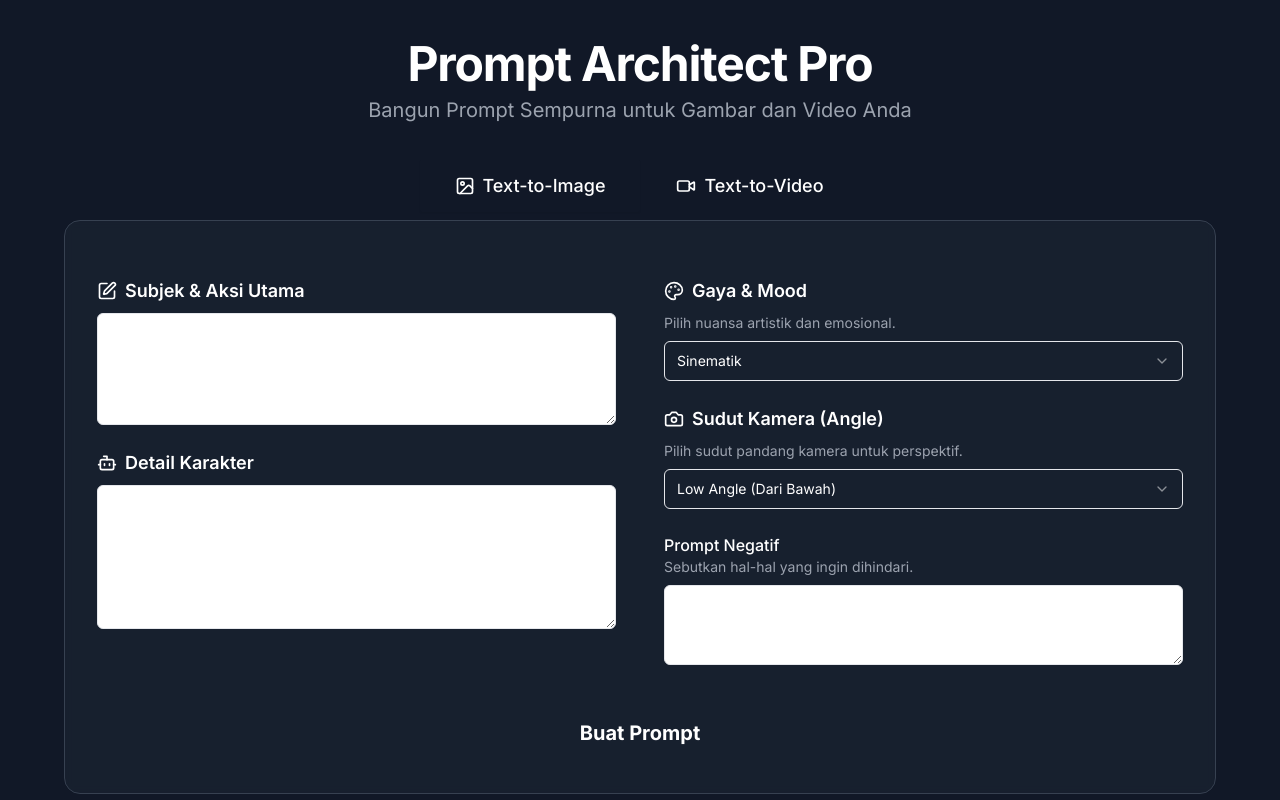
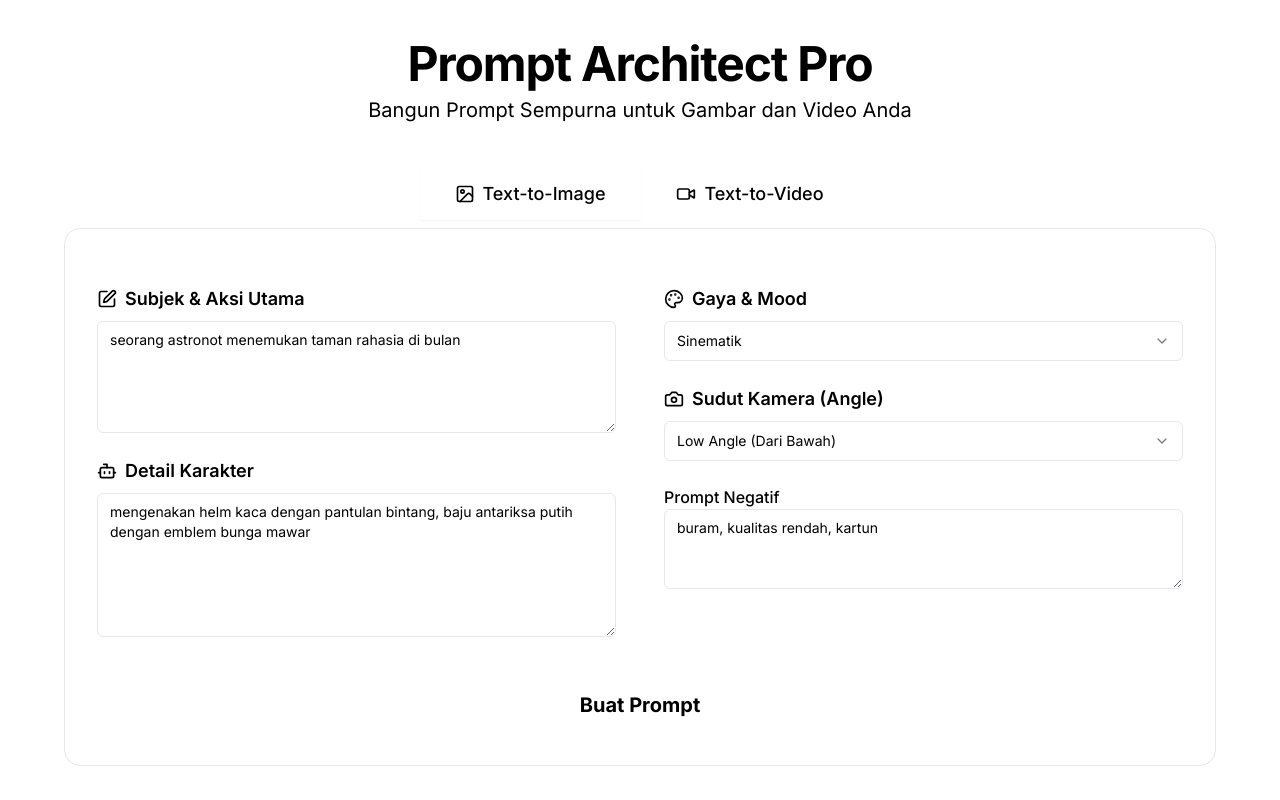
Before and after one commit to wiradipraja/prompt-architect-pro, a Next.js app: page / in a window 1280 px wide. Both pictures are taken after a click on the button "Buat Prompt". Shown: the top 800 px of the page. Built offline with nearby package versions, Linux system fonts and the light colour scheme.

Commit message:
Update page.tsx

```diff
--- a/app/page.tsx
+++ b/app/page.tsx
@@ -2,17 +2,17 @@
 "use client";
 
 import { useState } from 'react';
-import { Button } from "@/components/ui/button"; // Komponen premium
-import { Label } from "@/components/ui/label"; // Komponen premium
-import { Select, SelectContent, SelectItem, SelectTrigger, SelectValue } from "@/components/ui/select"; // Komponen premium
-import { Textarea } from "@/components/ui/textarea"; // Komponen premium
-import { Tabs, TabsContent, TabsList, TabsTrigger } from "@/components/ui/tabs"; // Komponen premium
-import { Image as ImageIcon, Video as VideoIcon, PenSquare, Camera, Palette, Bot } from "lucide-react"; // Ikon premium
+import { Button } from "@/components/ui/button";
+import { Label } from "@/components/ui/label";
+import { Select, SelectContent, SelectItem, SelectTrigger, SelectValue } from "@/components/ui/select";
+import { Textarea } from "@/components/ui/textarea";
+import { Tabs, TabsContent, TabsList, TabsTrigger } from "@/components/ui/tabs";
+import { Image as ImageIcon, Video as VideoIcon, PenSquare, Camera, Palette, Bot, Copy, Check } from "lucide-react";
 
 export default function ArchitectPro() {
   const [activeTab, setActiveTab] = useState("image");
 
-  // State untuk semua input
+  // State untuk input
   const [subject, setSubject] = useState("seorang astronot menemukan taman rahasia di bulan");
   const [characterDetails, setCharacterDetails] = useState("mengenakan helm kaca dengan pantulan bintang, baju antariksa putih dengan emblem bunga mawar");
   const [style, setStyle] = useState("Sinematik");
@@ -20,48 +20,55 @@ export default function ArchitectPro() {
   const [dialogue, setDialogue] = useState("Aku tidak percaya ini... setelah sekian lama.");
   const [negativePrompt, setNegativePrompt] = useState("buram, kualitas rendah, kartun");
 
+  // State BARU untuk output dan tombol salin
+  const [generatedPrompt, setGeneratedPrompt] = useState("");
+  const [copyButtonText, setCopyButtonText] = useState("Salin");
+
   const handleGenerate = () => {
-    // Logika untuk membuat prompt (tetap sama)
-    alert("Prompt Generated! Check console (F12).");
-    // ...
+    // Merakit prompt
+    let finalPrompt = `${characterDetails}, ${subject}, dengan gaya ${style}, dilihat dari sudut pandang ${angle}. --no ${negativePrompt}`;
+
+    if (activeTab === 'video') {
+        finalPrompt = `VIDEO: ${finalPrompt} | DIALOG: "${dialogue}"`;
+    }
+
+    // Menampilkan hasil di halaman
+    setGeneratedPrompt(finalPrompt);
+    setCopyButtonText("Salin"); // Reset tombol salin setiap kali generate baru
+  };
+
+  const handleCopy = () => {
+    if (!generatedPrompt) return;
+    navigator.clipboard.writeText(generatedPrompt);
+    setCopyButtonText("Tersalin!");
+    setTimeout(() => {
+      setCopyButtonText("Salin");
+    }, 2000); // Reset setelah 2 detik
   };
 
   const renderFormContent = () => (
     <div className="grid grid-cols-1 md:grid-cols-2 gap-x-12 gap-y-8 mt-6">
-      {/* Kolom Kiri: Input Kreatif */}
+      {/* ... (Konten form tetap sama seperti sebelumnya, tidak perlu diubah) ... */}
       <div className="space-y-6">
         <div>
-          <Label htmlFor="subject" className="text-lg font-semibold flex items-center gap-2 mb-2">
-            <PenSquare className="w-5 h-5" /> Subjek & Aksi Utama
-          </Label>
+          <Label htmlFor="subject" className="text-lg font-semibold flex items-center gap-2 mb-2"><PenSquare className="w-5 h-5" /> Subjek & Aksi Utama</Label>
           <Textarea id="subject" value={subject} onChange={(e) => setSubject(e.target.value)} placeholder="Apa inti dari adegan ini?" className="h-28" />
         </div>
         <div>
-          <Label htmlFor="character" className="text-lg font-semibold flex items-center gap-2 mb-2">
-            <Bot className="w-5 h-5" /> Detail Karakter
-          </Label>
+          <Label htmlFor="character" className="text-lg font-semibold flex items-center gap-2 mb-2"><Bot className="w-5 h-5" /> Detail Karakter</Label>
           <Textarea id="character" value={characterDetails} onChange={(e) => setCharacterDetails(e.target.value)} placeholder="Jelaskan karakter secara detail..." className="h-36" />
         </div>
-        {/* Tampilkan Naskah Dialog HANYA di tab Video */}
         {activeTab === 'video' && (
           <div>
-            <Label htmlFor="dialogue" className="text-lg font-semibold flex items-center gap-2 mb-2">
-              <VideoIcon className="w-5 h-5 text-blue-400" /> Naskah Dialog
-            </Label>
+            <Label htmlFor="dialogue" className="text-lg font-semibold flex items-center gap-2 mb-2"><VideoIcon className="w-5 h-5 text-blue-400" /> Naskah Dialog</Label>
             <Textarea id="dialogue" value={dialogue} onChange={(e) => setDialogue(e.target.value)} placeholder="Tuliskan dialog yang akan diucapkan..." className="h-24" />
           </div>
         )}
       </div>
-
-      {/* Kolom Kanan: Pengaturan Teknis */}
       <div className="space-y-6">
         <div>
-          <Label className="text-lg font-semibold flex items-center gap-2 mb-2">
-            <Palette className="w-5 h-5" /> Gaya & Mood
-          </Label>
-          <p className="text-sm text-gray-400 mb-2">Pilih nuansa artistik dan emosional.</p>
-          <Select value={style} onValueChange={setStyle}>
-            <SelectTrigger><SelectValue placeholder="Pilih gaya..." /></SelectTrigger>
+          <Label className="text-lg font-semibold flex items-center gap-2 mb-2"><Palette className="w-5 h-5" /> Gaya & Mood</Label>
+          <Select value={style} onValueChange={setStyle}><SelectTrigger><SelectValue placeholder="Pilih gaya..." /></SelectTrigger>
             <SelectContent>
               <SelectItem value="Fotorealistis">Fotorealistis</SelectItem>
               <SelectItem value="Sinematik">Sinematik</SelectItem>
@@ -72,12 +79,8 @@ export default function ArchitectPro() {
           </Select>
         </div>
         <div>
-          <Label className="text-lg font-semibold flex items-center gap-2 mb-2">
-            <Camera className="w-5 h-5" /> Sudut Kamera (Angle)
-          </Label>
-           <p className="text-sm text-gray-400 mb-2">Pilih sudut pandang kamera untuk perspektif.</p>
-          <Select value={angle} onValueChange={setAngle}>
-            <SelectTrigger><SelectValue placeholder="Pilih sudut pandang..." /></SelectTrigger>
+          <Label className="text-lg font-semibold flex items-center gap-2 mb-2"><Camera className="w-5 h-5" /> Sudut Kamera (Angle)</Label>
+          <Select value={angle} onValueChange={setAngle}><SelectTrigger><SelectValue placeholder="Pilih sudut pandang..." /></SelectTrigger>
             <SelectContent>
               <SelectItem value="High Angle">High Angle (Dari Atas)</SelectItem>
               <SelectItem value="Eye-Level">Eye-Level (Sejajar Mata)</SelectItem>
@@ -89,7 +92,6 @@ export default function ArchitectPro() {
         </div>
         <div>
             <Label htmlFor="negative" className="text-base font-medium">Prompt Negatif</Label>
-            <p className="text-sm text-gray-400 mb-2">Sebutkan hal-hal yang ingin dihindari.</p>
             <Textarea id="negative" value={negativePrompt} onChange={(e) => setNegativePrompt(e.target.value)} placeholder="contoh: buram, teks, watermark" className="h-20" />
         </div>
       </div>
@@ -97,27 +99,21 @@ export default function ArchitectPro() {
   );
 
   return (
-    <main className="bg-gray-900 text-white min-h-screen p-4 md:p-10 flex flex-col items-center">
+    <main className="min-h-screen p-4 md:p-10 flex flex-col items-center">
       <div className="w-full max-w-6xl">
-        <div className="text-center mb-8">
+        <div className="text-center mb-10">
             <h1 className="text-5xl font-bold tracking-tight">Prompt Architect Pro</h1>
-            <p className="text-xl text-gray-400 mt-2">Bangun Prompt Sempurna untuk Gambar dan Video Anda</p>
+            <p className="text-xl text-muted-foreground mt-2">Bangun Prompt Sempurna untuk Gambar dan Video Anda</p>
         </div>
 
         <Tabs value={activeTab} onValueChange={setActiveTab} className="w-full">
           <TabsList className="grid w-full grid-cols-2 max-w-md mx-auto">
-            <TabsTrigger value="image" className="py-3 text-lg">
-                <ImageIcon className="w-5 h-5 mr-2"/> Text-to-Image
-            </TabsTrigger>
-            <TabsTrigger value="video" className="py-3 text-lg">
-                <VideoIcon className="w-5 h-5 mr-2"/> Text-to-Video
-            </TabsTrigger>
+            <TabsTrigger value="image" className="py-3 text-lg"><ImageIcon className="w-5 h-5 mr-2"/> Text-to-Image</TabsTrigger>
+            <TabsTrigger value="video" className="py-3 text-lg"><VideoIcon className="w-5 h-5 mr-2"/> Text-to-Video</TabsTrigger>
           </TabsList>
 
-          <div className="bg-gray-800/50 backdrop-blur-sm mt-6 p-8 rounded-2xl border border-gray-700">
-              <TabsContent value="image">{renderFormContent()}</TabsContent>
-              <TabsContent value="video">{renderFormContent()}</TabsContent>
-
+          <div className="bg-card mt-6 p-8 rounded-2xl border">
+              {renderFormContent()}
               <div className="mt-10 text-center">
                   <Button size="lg" className="px-12 py-7 text-xl font-bold" onClick={handleGenerate}>
                       Buat Prompt
@@ -125,6 +121,30 @@ export default function ArchitectPro() {
               </div>
           </div>
         </Tabs>
+
+        {/* === AREA OUTPUT BARU === */}
+        {generatedPrompt && (
+          <div className="w-full max-w-6xl mt-8">
+            <Label className="text-lg font-semibold">Hasil Prompt:</Label>
+            <div className="relative mt-2 p-4 border rounded-lg bg-secondary text-secondary-foreground font-mono">
+              <p>{generatedPrompt}</p>
+              <Button
+                variant="ghost"
+                size="icon"
+                className="absolute top-2 right-2 h-8 w-8"
+                onClick={handleCopy}
+              >
+                {copyButtonText === "Salin" ? (
+                  <Copy className="h-4 w-4" />
+                ) : (
+                  <Check className="h-4 w-4 text-green-400" />
+                )}
+              </Button>
+            </div>
+          </div>
+        )}
+        {/* === AKHIR AREA OUTPUT BARU === */}
+
       </div>
     </main>
   );
```
